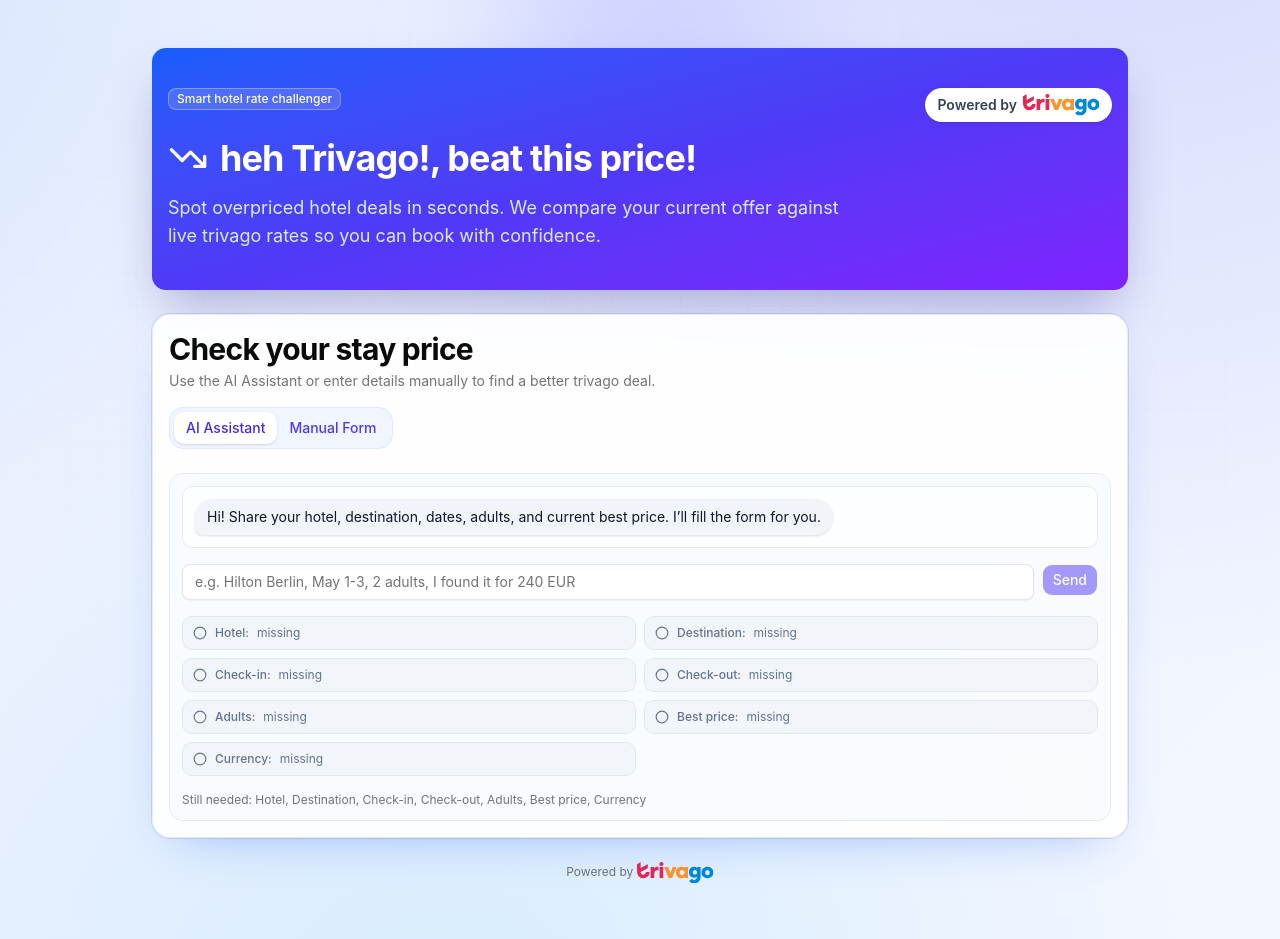
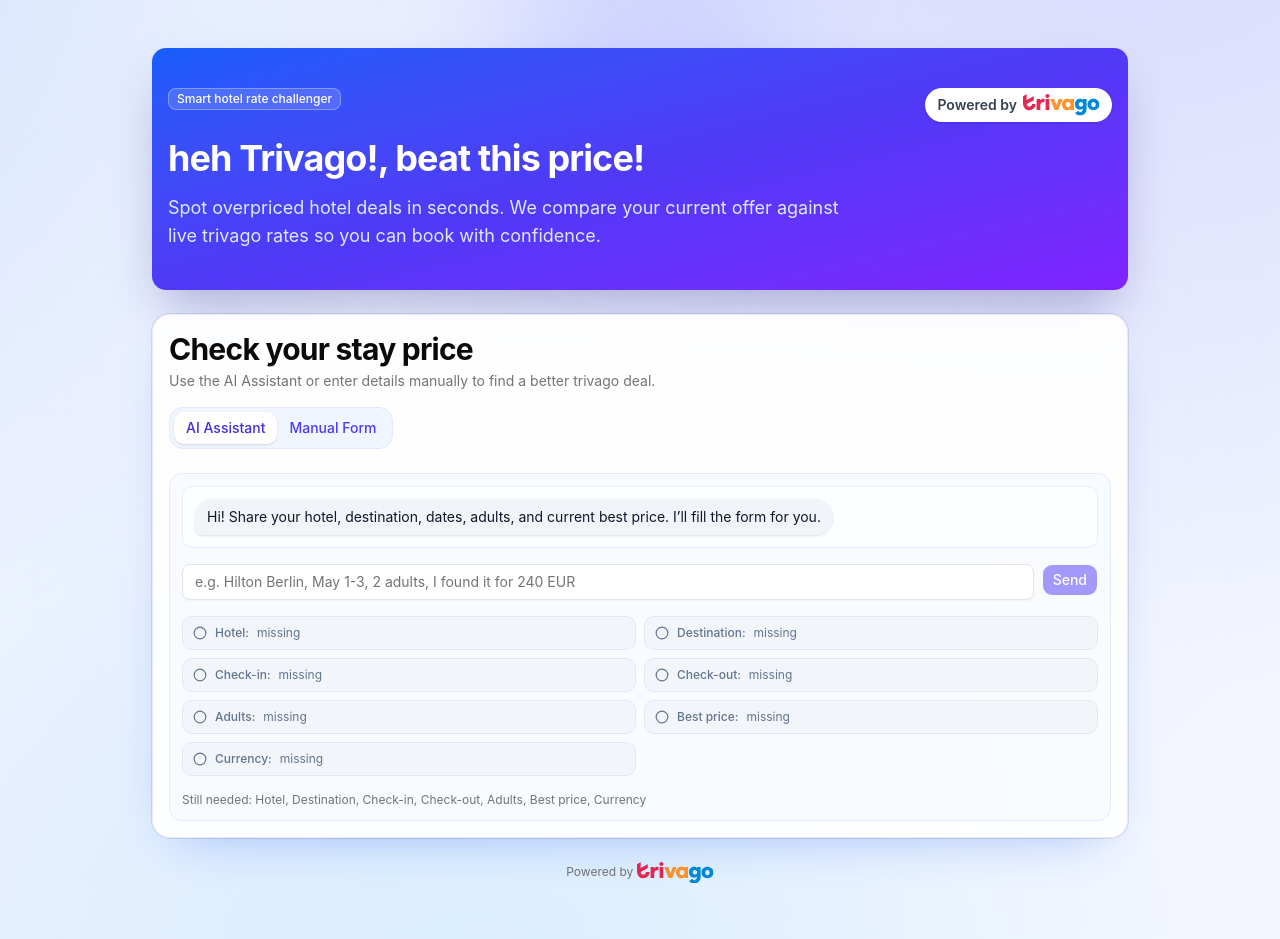
Before and after one commit to ethboi/heh, a Next.js app: page / in a window 1280 px wide. Built offline with nearby package versions, Linux system fonts and the light colour scheme.

Commit message:
fix: remove TrendingDown arrow from title

```diff
--- a/src/components/beat-this-price-app.tsx
+++ b/src/components/beat-this-price-app.tsx
@@ -779,7 +779,6 @@
               </a>
             </div>
             <CardTitle className="flex items-center gap-3 text-3xl font-bold tracking-tight text-white sm:text-4xl">
-              <TrendingDown className="size-9 sm:size-10" />
               heh Trivago!, beat this price!
             </CardTitle>
             <CardDescription className="max-w-2xl text-base text-blue-100 sm:text-lg">
```
